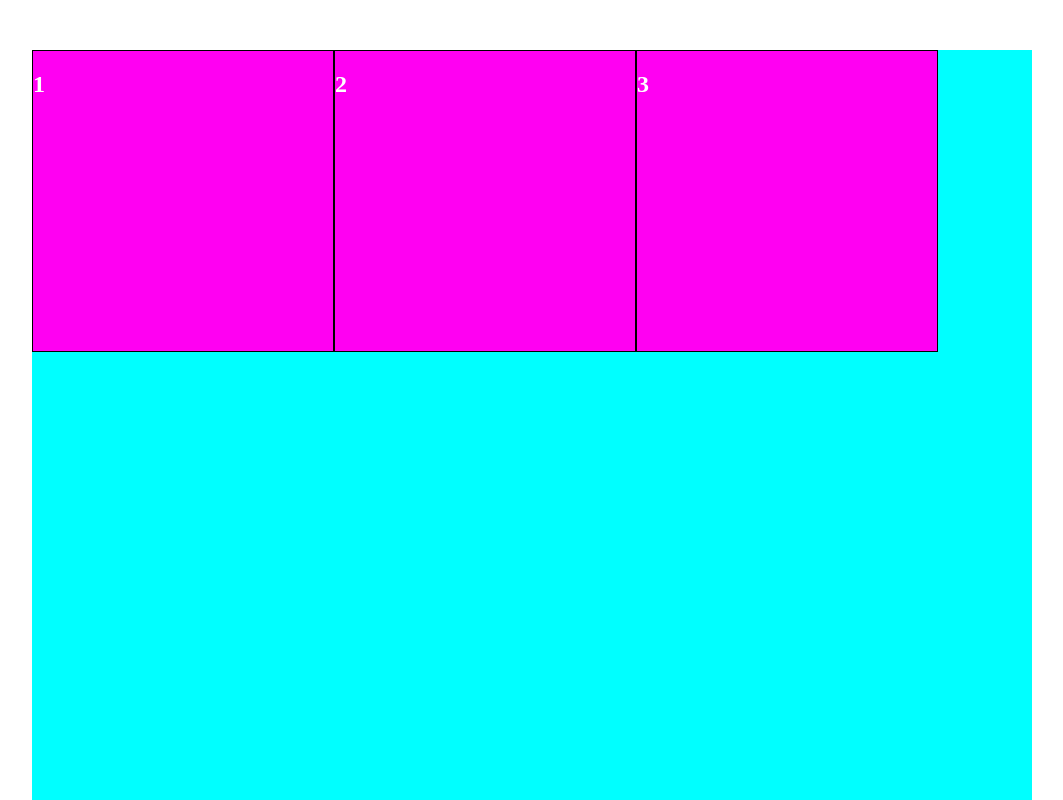
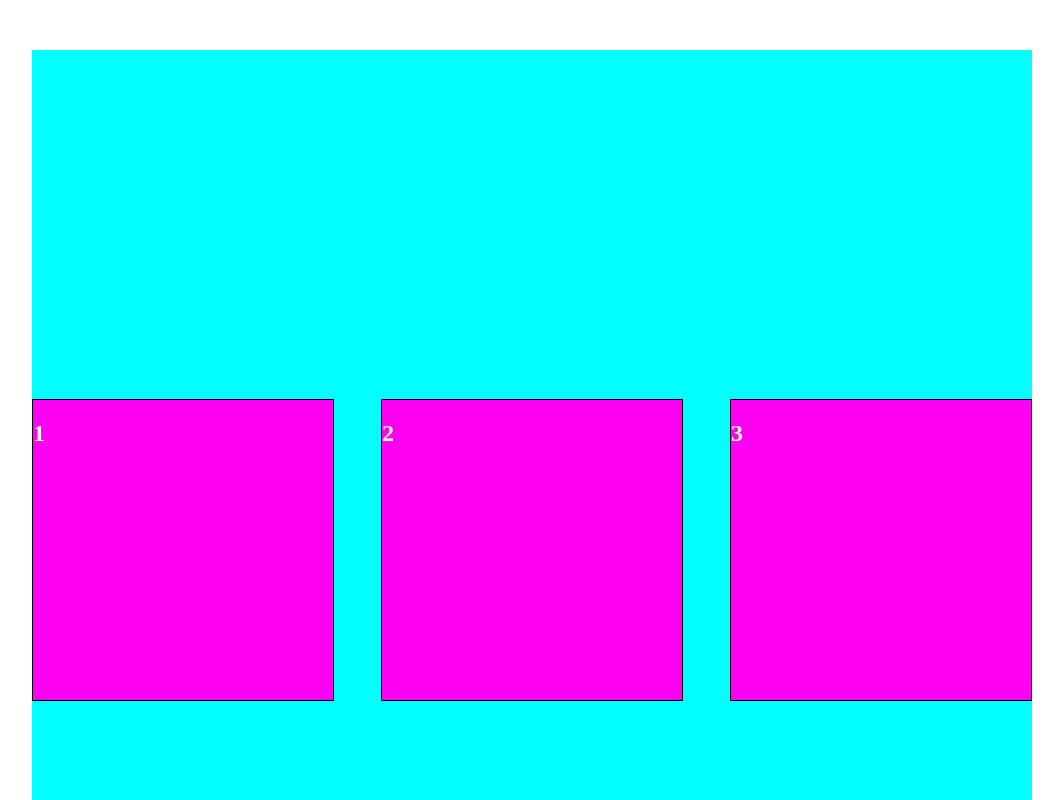
Before and after one commit to DataScientistDave/flexbox-crash-course, a plain HTML site: page index.html in a window 1280 px wide. Shown: the top 800 px of the page, without its empty margins (108-1171 px from the left). Drawn offline with Linux system fonts and the light colour scheme.

Commit message:
learnt about justify content and align items

```diff
--- a/index.css
+++ b/index.css
@@ -7,6 +7,15 @@
     /* flex-direction: column; makes it all in a column again */
     /* flex-direction: row-reverse; makes it all start from the other end */
     /* flex-direction: column-reverse; */
+    /* By default justify-content is flex-start. Can flip it by using flex-end. Also try center */
+    /* justify-content does everything in horizontal axis */
+    justify-content: space-between;
+    /* justify-content: space-around; */
+    /* justify-content: space-evenly; */
+    /* justify-content: center; */
+    /* align items does everything in vertical axis */
+    /* align-items: flex-end; */
+    align-items:center;
 }
 
 .children {
@@ -15,6 +24,10 @@
     background-color: rgb(255,0,242);
     color: white;
     border: 1px solid black;
+    /* the children can also be flex boxes */
+    /* display: flex;
+    justify-content: center;
+    align-items: center; */
 }
 
 /* Because the parent is display felx, you can specify the order of the children */
```
